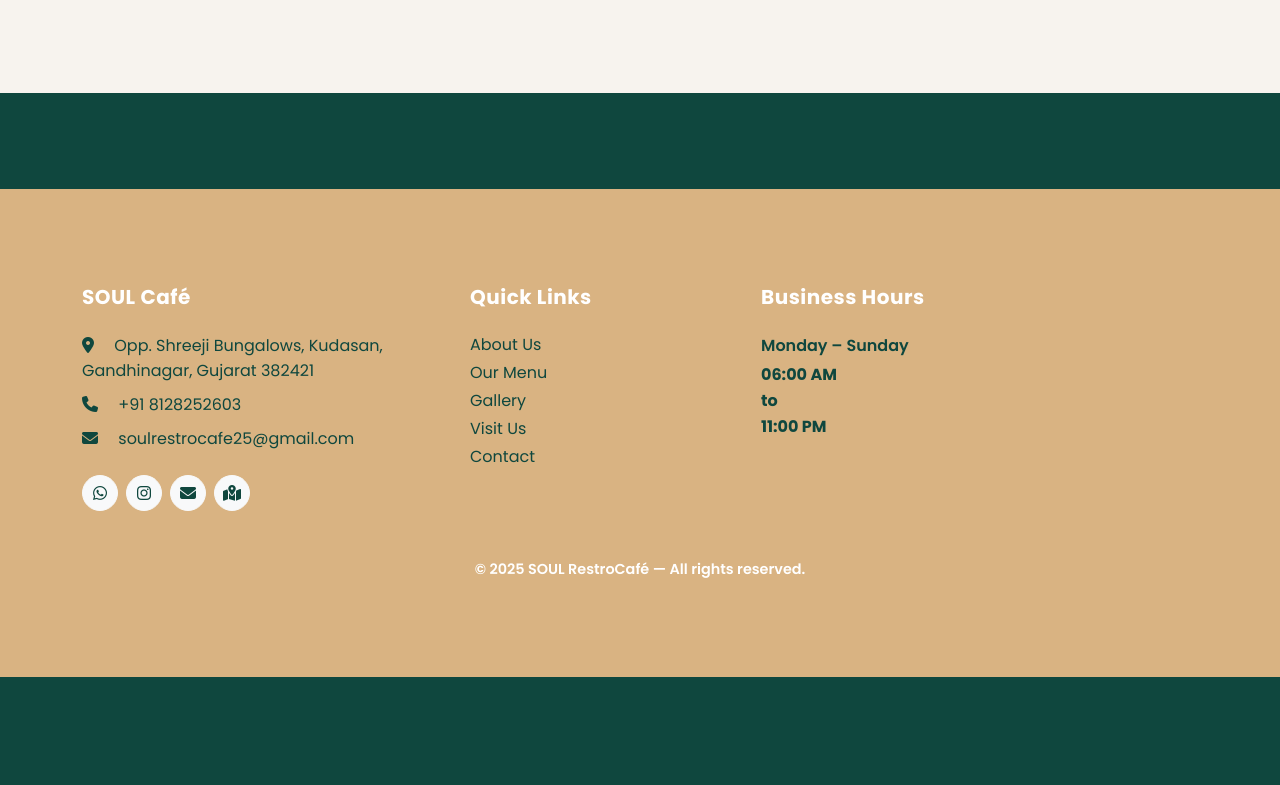
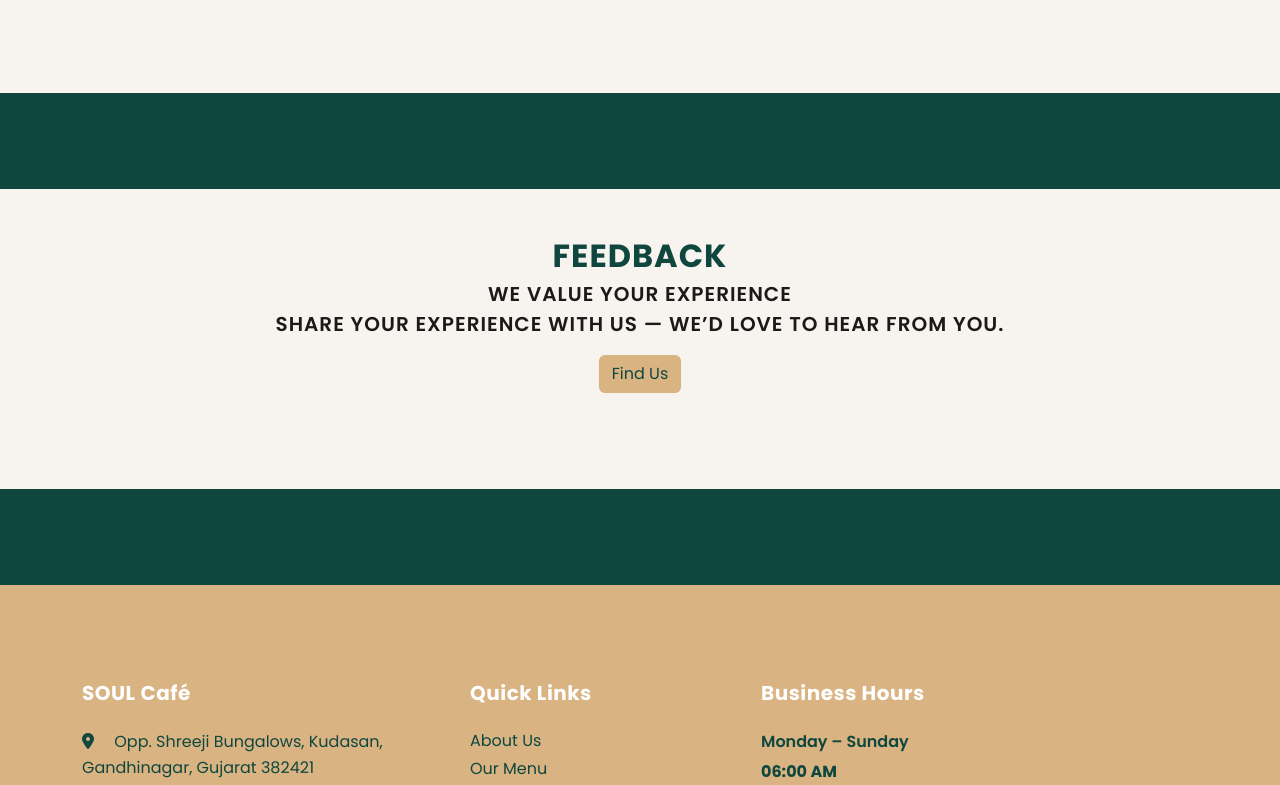
Before and after one commit to Pavan-makwana/Soul-Cafe, a plain HTML site: page index.html in a window 1280 px wide. Shown: the part 2363-3148 px from the top of the page. Before the commit the page ends 3040 px from the top, so only its background shows below. Drawn offline with nearby package versions, Linux system fonts and the light colour scheme.

Commit message:
Visit-Us and Index

```diff
--- a/index.html
+++ b/index.html
@@ -375,21 +375,61 @@
           >
         </div>
       </section>
-
-      <!-- Contact -->
-      <section id="contact" class="py-5 bg-secondary-light">
+<section id="contact" class="py-5 bg-secondary-light">
         <div class="container">
           <p class="tagline text-center">Connect</p>
           <div class="text-center">
             <h2 class="section-heading mb-1">Visit Us Today</h2>
             <p class="tagline">Experience the truly conscious dining</p>
-            <a href="about.html#regions" class="btn btn-primary-custom mb-5"
+            <a href="Visitus.html#visit-us-map" class="btn btn-primary-custom mb-5"
               >Find Us</a
             >
           </div>
         </div>
       </section>
       <section class="bg-primary-dark py-5"></section>
+      <!-- Contact -->
+      <section id="contact" class="py-5 bg-secondary-light">
+        <div class="container">
+          <div class="text-center">
+            <h2 class="section-heading mb-1">Feedback </h2>
+            <p class="tagline">We Value Your Experience <br>Share your experience with us — we’d love to hear from you.</p>
+            <a href="Visitus.html#visit-us-map" class="btn btn-primary-custom mb-5"
+            >Find Us</a
+            >
+          </div>
+        </div>
+      </section>
+      <section class="bg-primary-dark py-5"></section>
+      <!-- Feedback Section -->
+<!-- <section id="feedback" class="py-5 bg-secondary-light">
+  <div class="container">
+    <p class="tagline text-center text-primary-custom">Feedback</p>
+
+    <div class="row justify-content-center">
+      <div class="col-lg-8">
+        <div class="bg-white p-5 p-sm-3 rounded-4 shadow-sm text-center">
+          <h2 class="section-heading mb-3" style="color: var(--primary-color);">
+            We Value Your Experience
+          </h2>
+          <p class="text-muted fs-5 fs-md-5 fs-sm-6 mb-4">
+            Your thoughts help us refine our craft and continue serving soulful,
+            satvik meals. Share your experience with us — we’d love to hear from you.
+          </p>
+
+          <a
+            href="https://forms.gle/eCz4ZwEr4ui4q1b1A"
+            target="_blank"
+            class="btn btn-primary-custom px-4 py-2 fw-bold"
+          >
+            Give Feedback
+          </a>
+        </div>
+      </div>
+    </div>
+  </div>
+</section> -->
+
     </main>
 
     <!-- Footer -->
```
Also changed, not shown: Visitus.html (+2 -4 lines).
